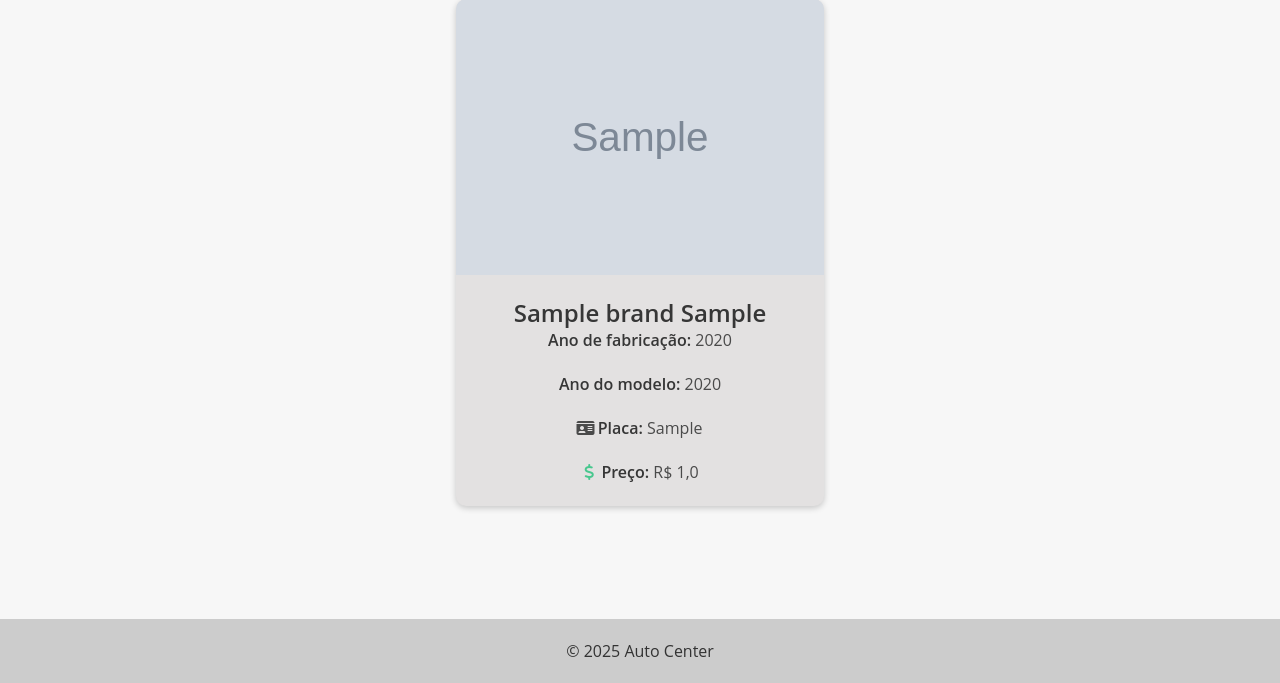
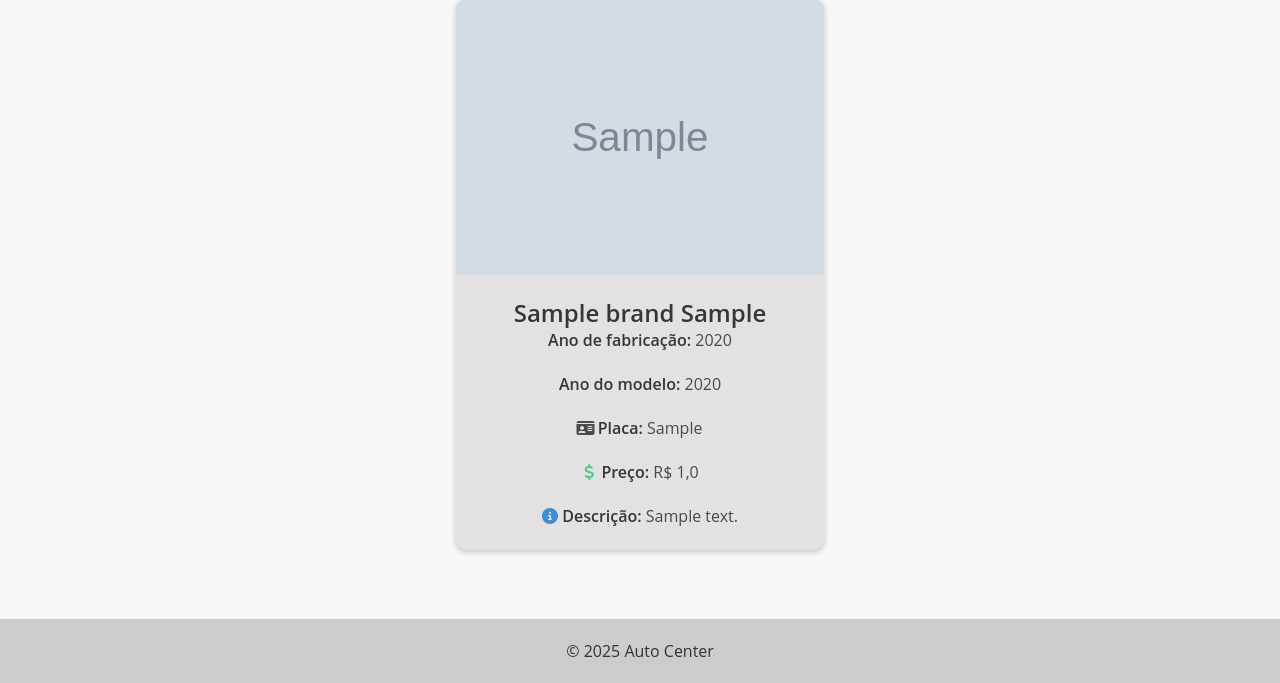
Before and after one commit to Anthonyysm/AutoCenter-Manager, a Django app: page /car/1/ in a window 1280 px wide. Shown: the part 117-800 px from the top of the page. Run offline with Django 5.2, Linux system fonts and the light colour scheme; tables that the repository leaves empty hold one stand-in row (values such as "Sample post"); grey boxes marked "Sample" are stand-in pictures.

Commit message:
feat(models): Add bio field to Car and show on detail

```diff
--- a/cars/models.py
+++ b/cars/models.py
@@ -20,6 +20,7 @@ class Car(models.Model):
     plate = models.CharField(max_length=16, blank=True, null=True)
     value = models.FloatField(blank=True, null=True)
     photo = models.ImageField(upload_to='cars/', blank=True, null=True)
+    bio = models.TextField(blank=True, null=True)
 
     def __str__(self):
         return f'{self.brand} {self.model} ({self.model_year})'
--- a/cars/signals.py
+++ b/cars/signals.py
@@ -1,4 +1,4 @@
-from django.db.models.signals import post_delete, post_save
+from django.db.models.signals import post_delete, post_save, pre_save
 from django.dispatch import receiver
 from cars.models import Car, CarInventory
 from django.db.models import Sum
--- a/cars/templates/car_detail.html
+++ b/cars/templates/car_detail.html
@@ -26,6 +26,14 @@
           </span>
           <strong>Preço:</strong> R$ {{ object.value }}
         </p>
+        {% if object.bio %}
+        <p class="subtitle is-6">
+          <span class="icon is-small has-text-info">
+            <i class="fas fa-info-circle"></i>
+          </span>
+          <strong>Descrição:</strong> {{ object.bio }}
+        </p>
+        {% endif %}
 
         {% if user.is_authenticated %}
         <div class="mt-4">
```
Also changed, not shown: cars/migrations/0005_car_bio.py (added).
